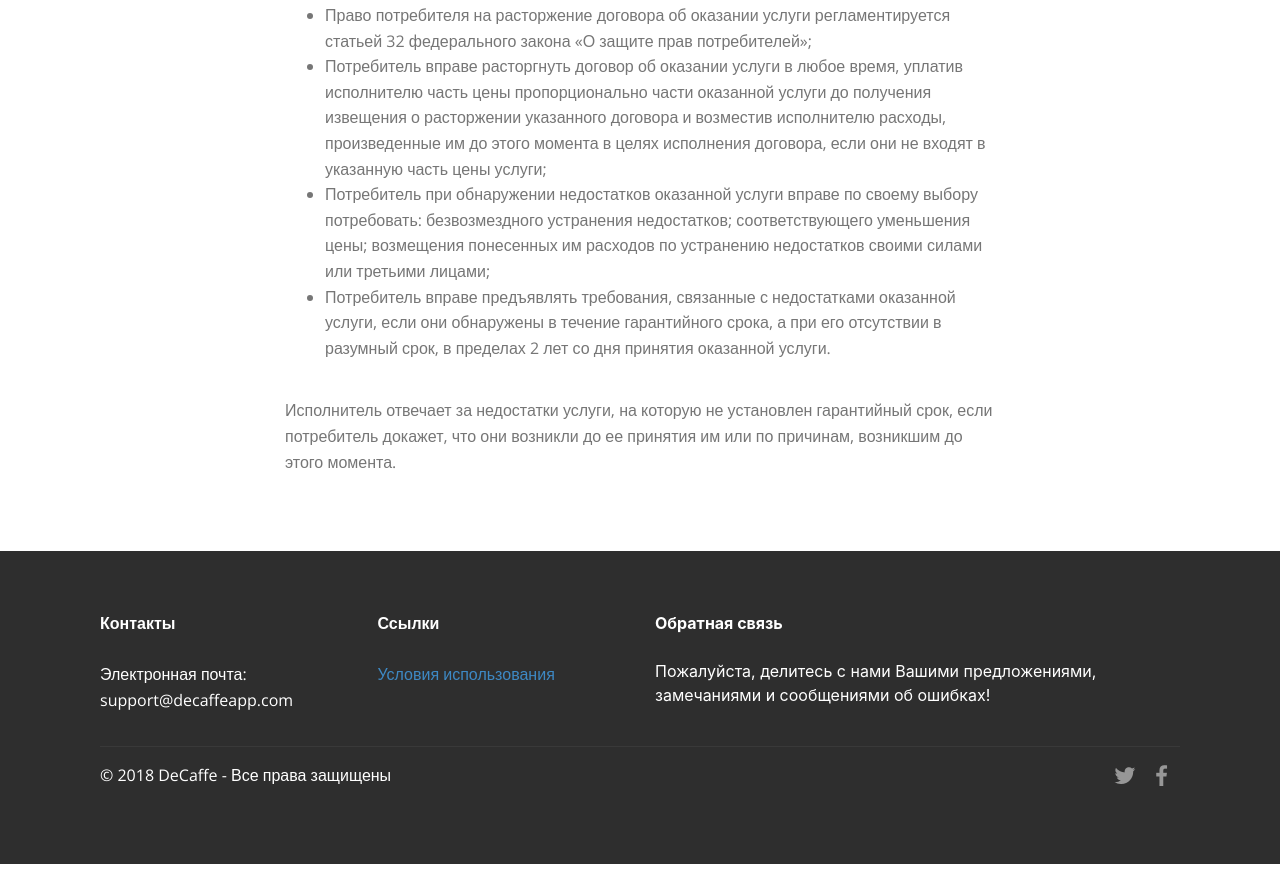
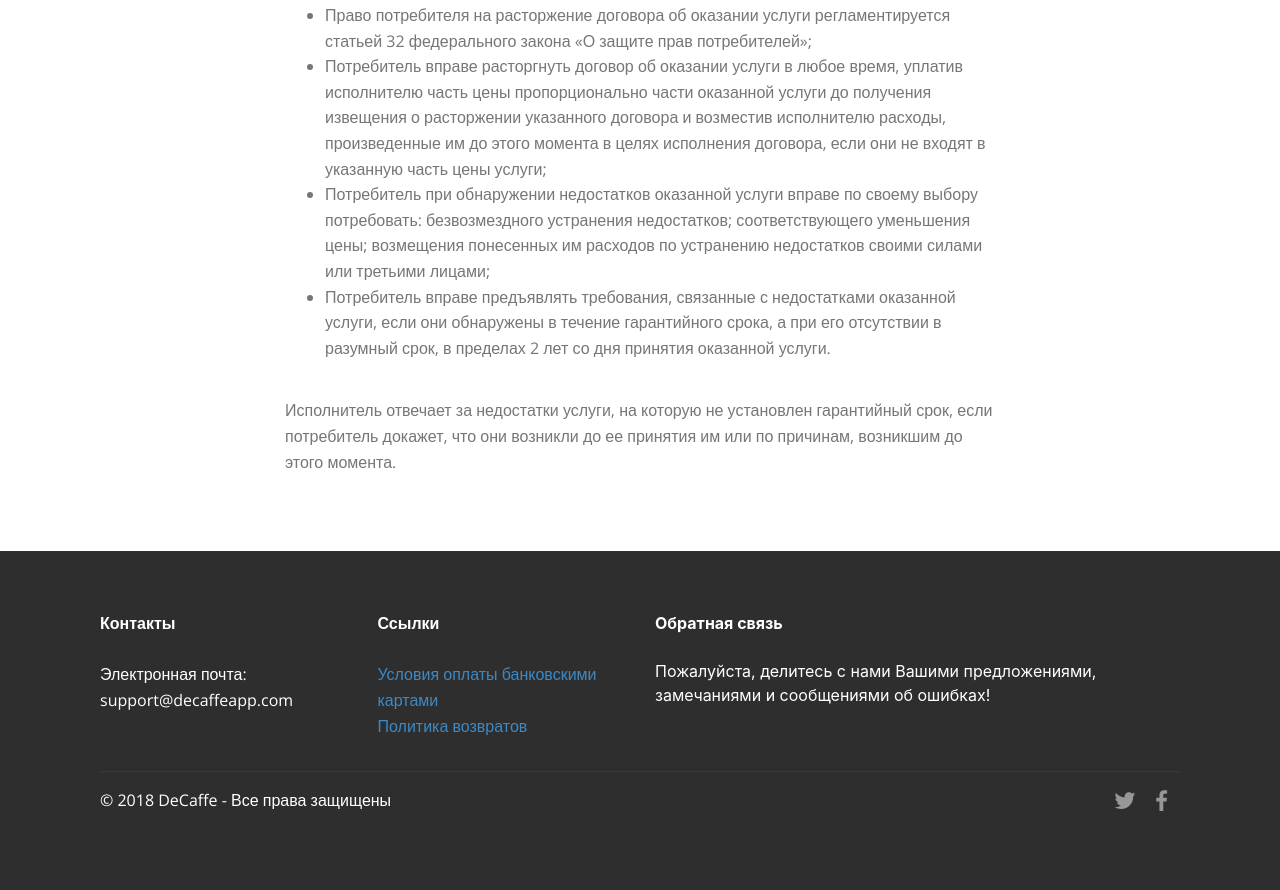
Before and after one commit to mmakarov/decaffeapp.com, a plain HTML site: page terms.html in a window 1280 px wide. Shown: the part 1263-2153 px from the top of the page. Before the commit the page ends 2127 px from the top, so only its background shows below. Drawn offline with nearby package versions, Linux system fonts and the light colour scheme; files whose address does not match are found by name.

Commit message:
updated terms and returns

```diff
--- a/terms.html
+++ b/terms.html
@@ -7,7 +7,7 @@
     <meta name="viewport" content="width=device-width, initial-scale=1, minimum-scale=1">
     <link rel="shortcut icon" href="assets/images/ic-small-big-logo.svg" type="image/x-icon">
     <meta name="description" content="">
-    <title>terms</title>
+    <title>Политика возвратов</title>
     <link rel="stylesheet" href="assets/web/assets/mobirise-icons-bold/mobirise-icons-bold.css">
     <link rel="stylesheet" href="assets/tether/tether.min.css">
     <link rel="stylesheet" href="assets/bootstrap/css/bootstrap.min.css">
@@ -18,9 +18,6 @@
     <link rel="stylesheet" href="assets/dropdown/css/style.css">
     <link rel="stylesheet" href="assets/theme/css/style.css">
     <link rel="stylesheet" href="assets/mobirise/css/mbr-additional.css" type="text/css">
-
-
-
 </head>
 
 <body>
@@ -157,8 +154,8 @@
                     <p class="mbr-text">
                         <strong>Ссылки</strong>
                         <br>
-                        <br><a href="terms.html">Условия использования</a><br>
-                        <!--<a href="oferta.html">Публичная оферта</a>-->
+                        <br><a href="terms.html">Условия оплаты банковскими картами</a><br>
+                        <a href="return.html">Политика возвратов</a>
                     </p>
                 </div>
                 <div class="col-12 col-md-6">
```
Also changed, not shown: index.html (+3 -3 lines).
